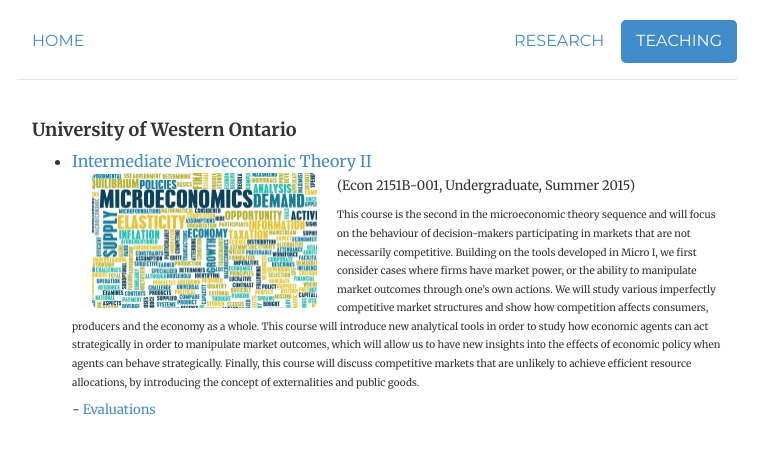
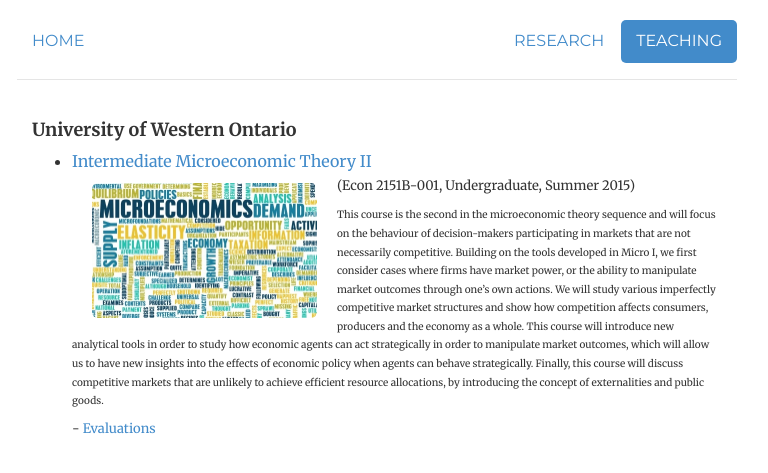
Before and after one commit to morihiroaki/morihiroaki.github.io, a Jekyll site: the page built from teaching.html, in a window 1280 px wide. Shown: the top 473 px of the page, without its empty margins (263-1031 px from the left). Built offline with Jekyll 4.4.1, drawn with Linux system fonts in a browser that asks for light colours.

Commit message:
Update teaching.html

```diff
--- a/teaching.html
+++ b/teaching.html
@@ -9,7 +9,7 @@
   <h4>University of Western Ontario</h4>
 <ul style="list-style-type:disc">
   <li><a target="_blank" href="/files/2151_2015S_syllabus.pdf" title="Syllabus">Intermediate Microeconomic Theory II</a></li>
-<img  class="img-rounded" src="files/micro_image.jpg" height="135" width="225" style='float: left;' hspace="20">
+<img  class="img-rounded" src="files/micro_image.jpg" height="135" width="225" style='float: left;' hspace="20" vspace="10">
 <p><font size="2">(Econ 2151B-001, Undergraduate, Summer 2015)  </p>
 <p><font size="1">This course is the second in the microeconomic theory sequence and will focus on the behaviour of
          decision-makers participating in markets that are not necessarily competitive. Building on the tools developed
```
